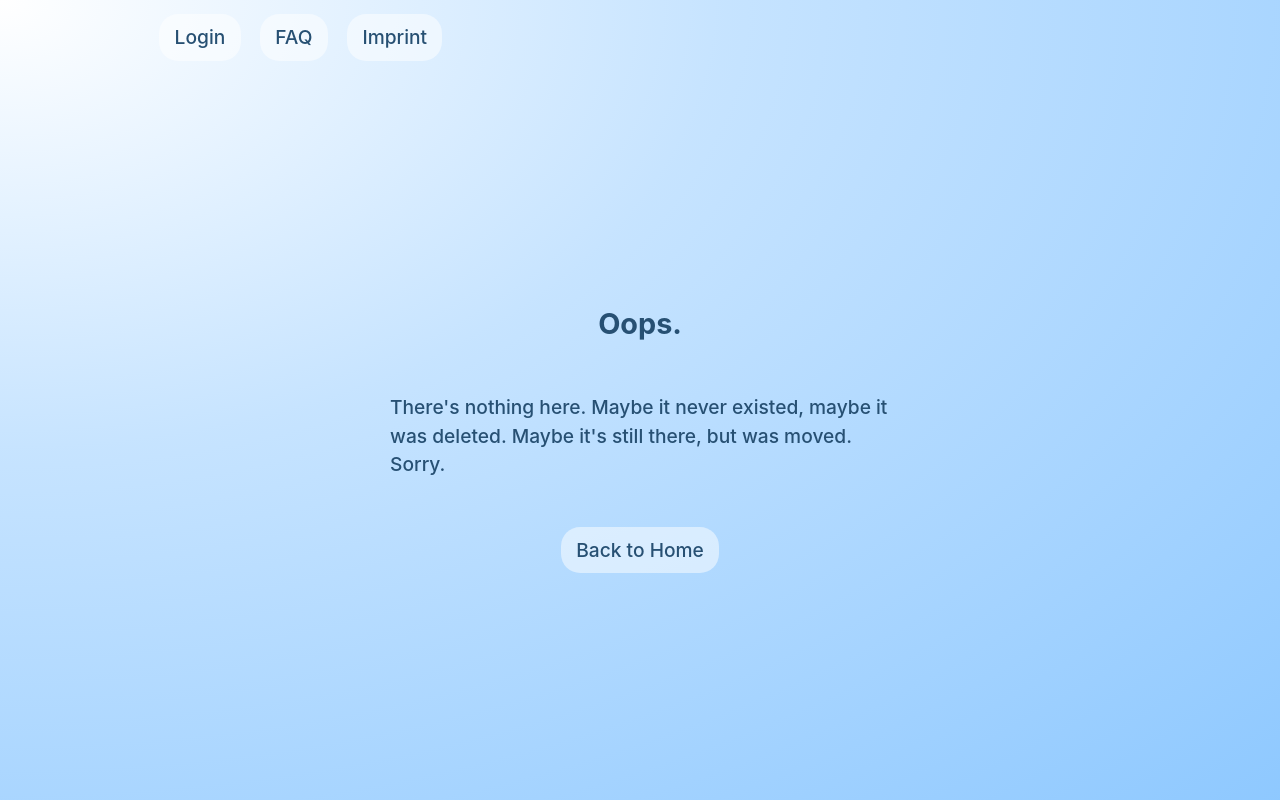
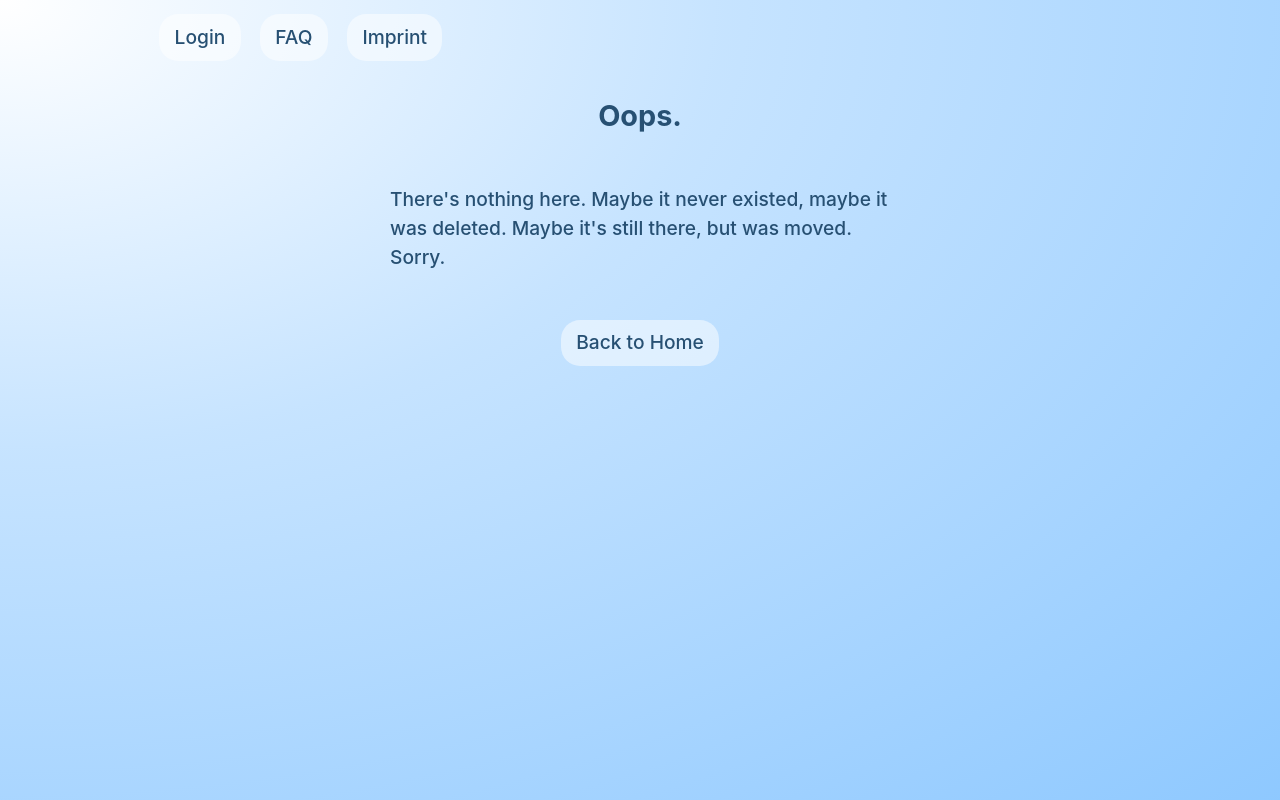
Before and after one commit to extra-jalapenos/apprendio-flashcard-app-frontend, a React (Vite) app: page /lookup in a window 1280 px wide. Built offline with nearby package versions, Linux system fonts and the light colour scheme; no server answers.

Commit message:
set vertical alignment to top

```diff
--- a/src/index.css
+++ b/src/index.css
@@ -94,7 +94,7 @@ body {
 
 main {
   grid-area: "main";
-  place-content: center;
+  align-items: center;
   scrollbar-width: none;
   overflow-x: none;
   overflow-y: scroll;
@@ -190,6 +190,7 @@ input, button, .circlebutton, select {
 .delete:hover, .edit:hover {
   opacity: 1;
   transition: opacity 500ms ease-in-out;
+  cursor: pointer;
 }
 
 .card, textarea  {
```
